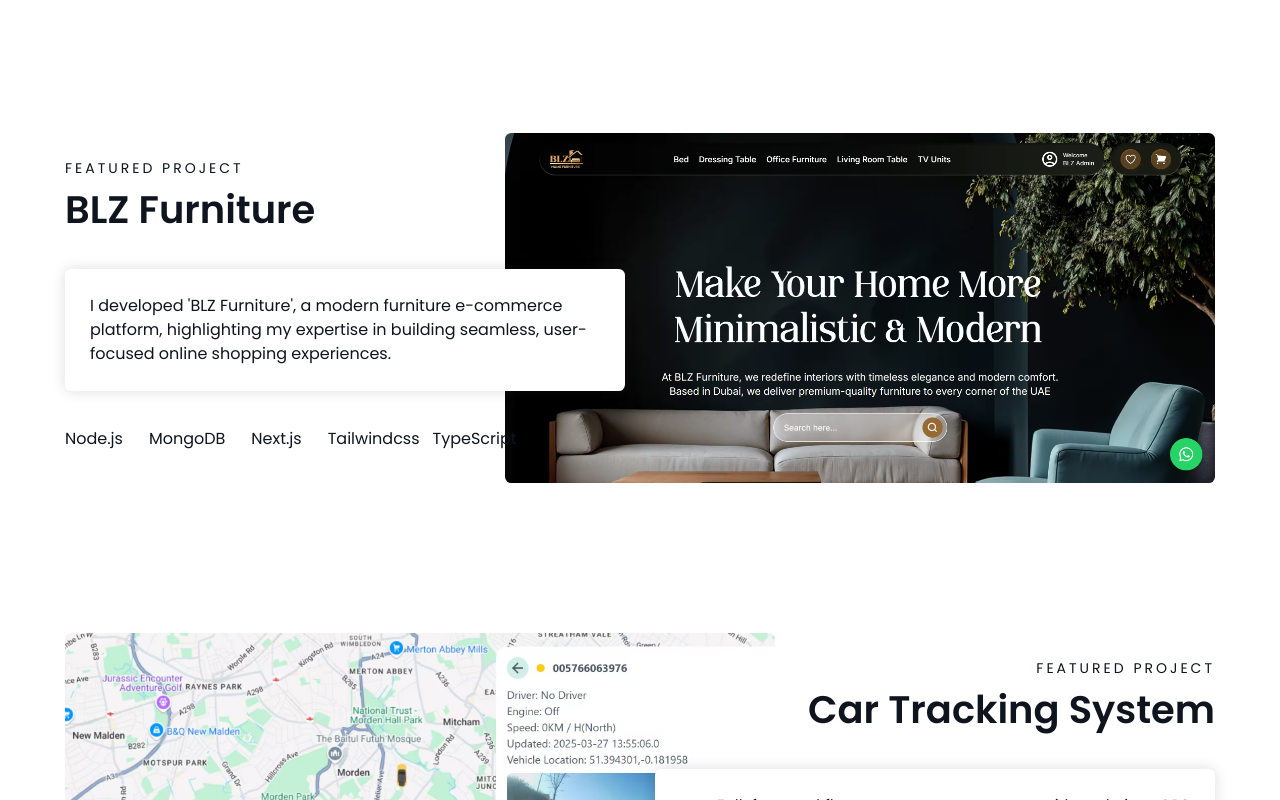
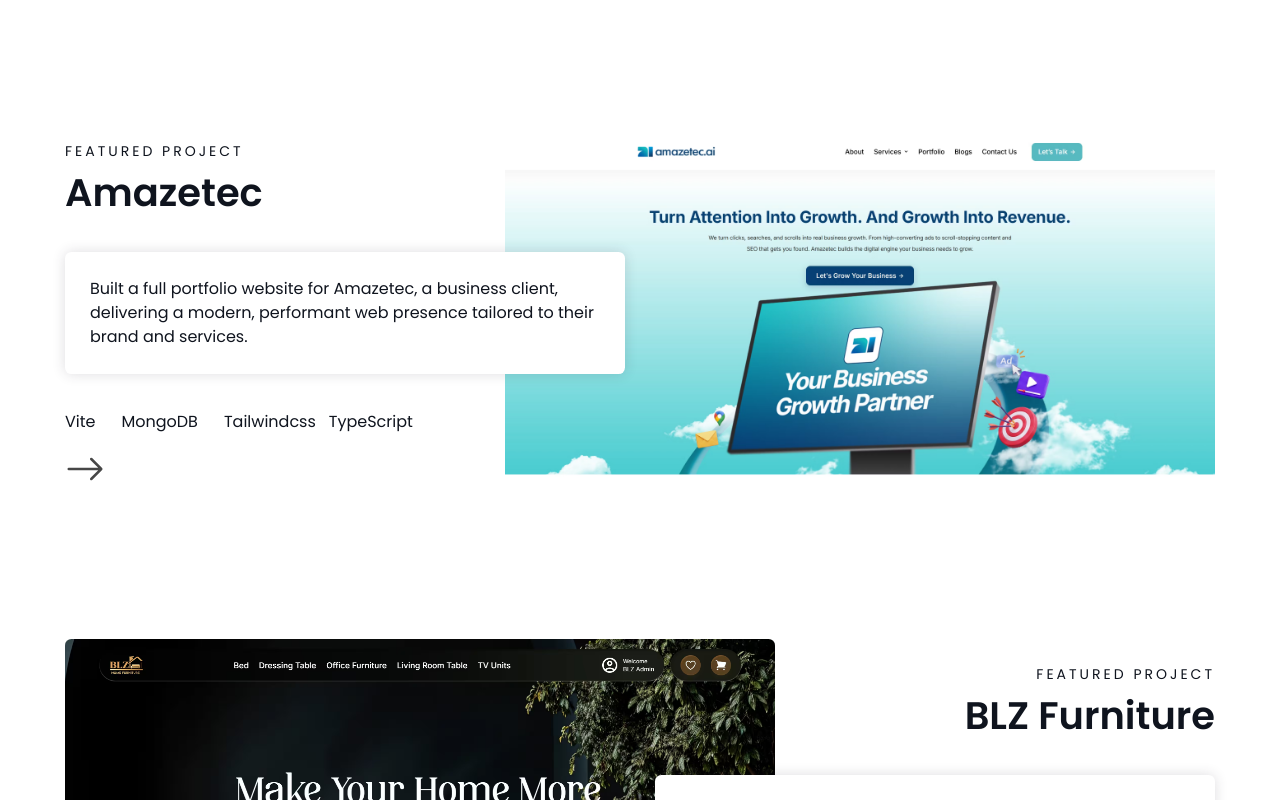
Before and after one commit to abubakar-sarwar/portfolio, a Next.js app: page / in a window 1280 px wide. Shown: the part 1520-2320 px from the top of the page. Built offline with nearby package versions, Linux system fonts and the light colour scheme.

Commit message:
new project

```diff
--- a/constants/index.ts
+++ b/constants/index.ts
@@ -13,6 +13,20 @@
     image: "/assets/odw.othership.com.avif",
     gitLink: "",
     liveLink: "https://odw.othership.com/",
+  },
+  {
+    title: "Amazetec",
+    description:
+      "Built a full portfolio website for Amazetec, a business client, delivering a modern, performant web presence tailored to their brand and services.",
+    technologies: [
+      "Vite",
+      "MongoDB",
+      "Tailwindcss",
+      "TypeScript",
+    ],
+    image: "/assets/amazetec.avif",
+    gitLink: "",
+    liveLink: "https://www.amazetec.ai/",
   },
   {
     title: "BLZ Furniture",
--- a/package.json
+++ b/package.json
@@ -11,7 +11,7 @@
   "dependencies": {
     "@vercel/analytics": "^1.6.1",
     "@vercel/speed-insights": "^1.3.1",
-    "next": "^16.3.4",
+    "next": "^16.4.3",
     "react": "^19.2.8",
     "react-dom": "^19.2.8",
     "react-icons": "^5.5.0"
@@ -19,9 +19,9 @@
   "devDependencies": {
     "@types/node": "^20",
     "@types/react": "^19",
-    "eslint-config-next": "16.3.4",
     "@types/react-dom": "^19",
     "eslint": "^9",
+    "eslint-config-next": "16.3.4",
     "schema-dts": "^1.1.5",
     "typescript": "^5"
   }
```
Also changed, not shown: public/assets/amazetec.avif (added), 1 other file (tests, documents, lock files or other folders).
